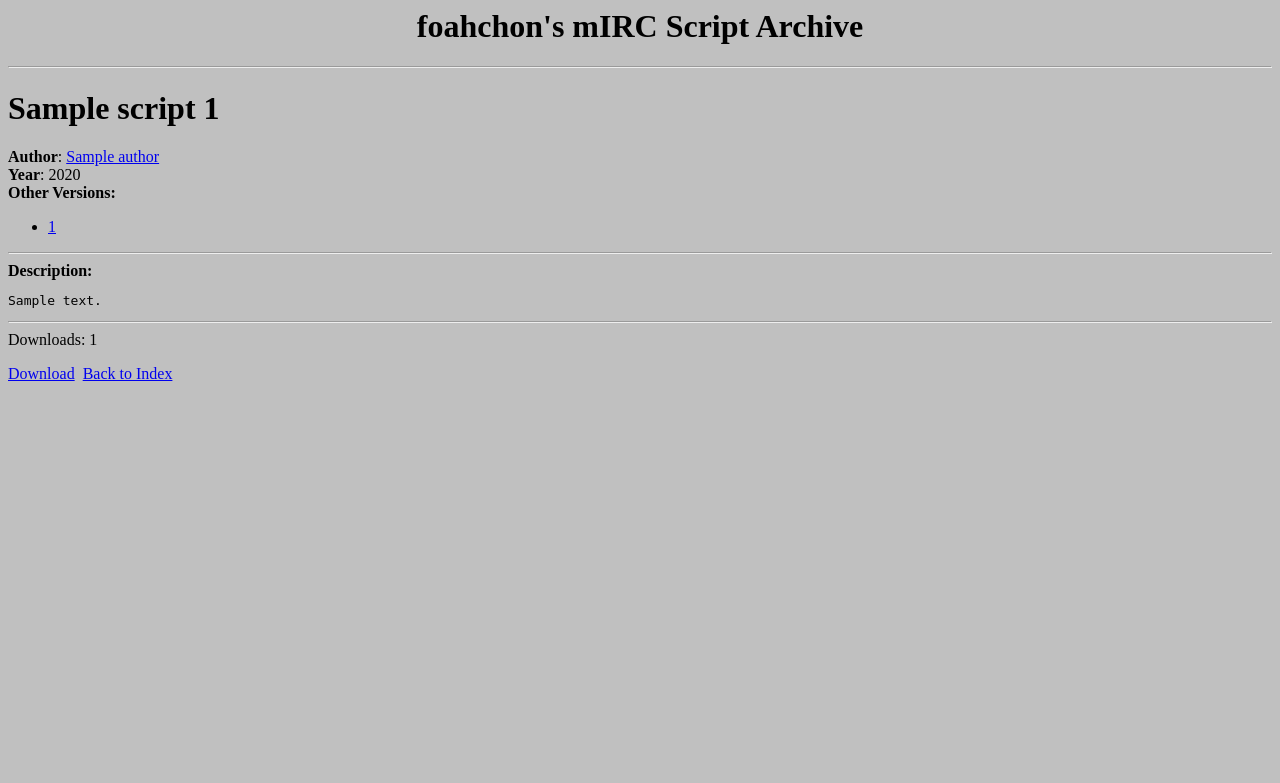
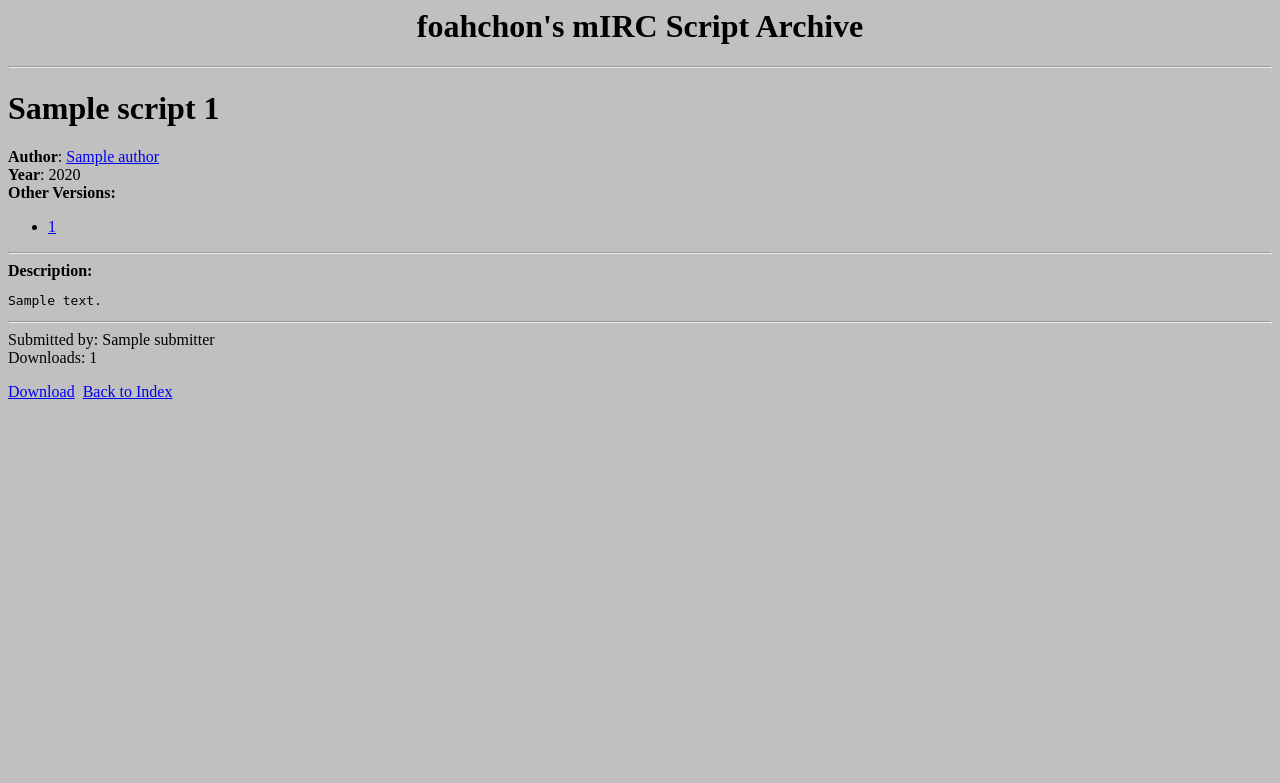
Before and after one commit to foahchon/mirc_scripts_archive, a Flask app: template src/templates/view_script_version.html in a window 1280 px wide. Shown: the top 783 px of the page. Run offline with Flask 2, Linux system fonts and the light colour scheme; the template is opened without the code that fills it: most values are stand-ins (such as "Sample title", 1, 10 or a date in 2020); data that the repository does not hold is empty; parts of the project's set-up code (start-up, migrations or seed data) failed here and were passed over.

Commit message:
Display submitter on script version details

```diff
--- a/src/templates/view_script_version.html
+++ b/src/templates/view_script_version.html
@@ -17,6 +17,7 @@
 <b>Description:</b><br>
 <pre>{{ script_version.description or '(No description available)' }}</pre>
 <hr>
+Submitted by: {{ script_version.submitter }}<br>
 Downloads: {{ script_version.script.download_count }}<p>
 <a href="{{ url_for('download_script', version_id=script_version.id) }}">Download</a>&nbsp;&nbsp;<a href="{{ url_for('index') }}">Back to Index</a>
 
```
